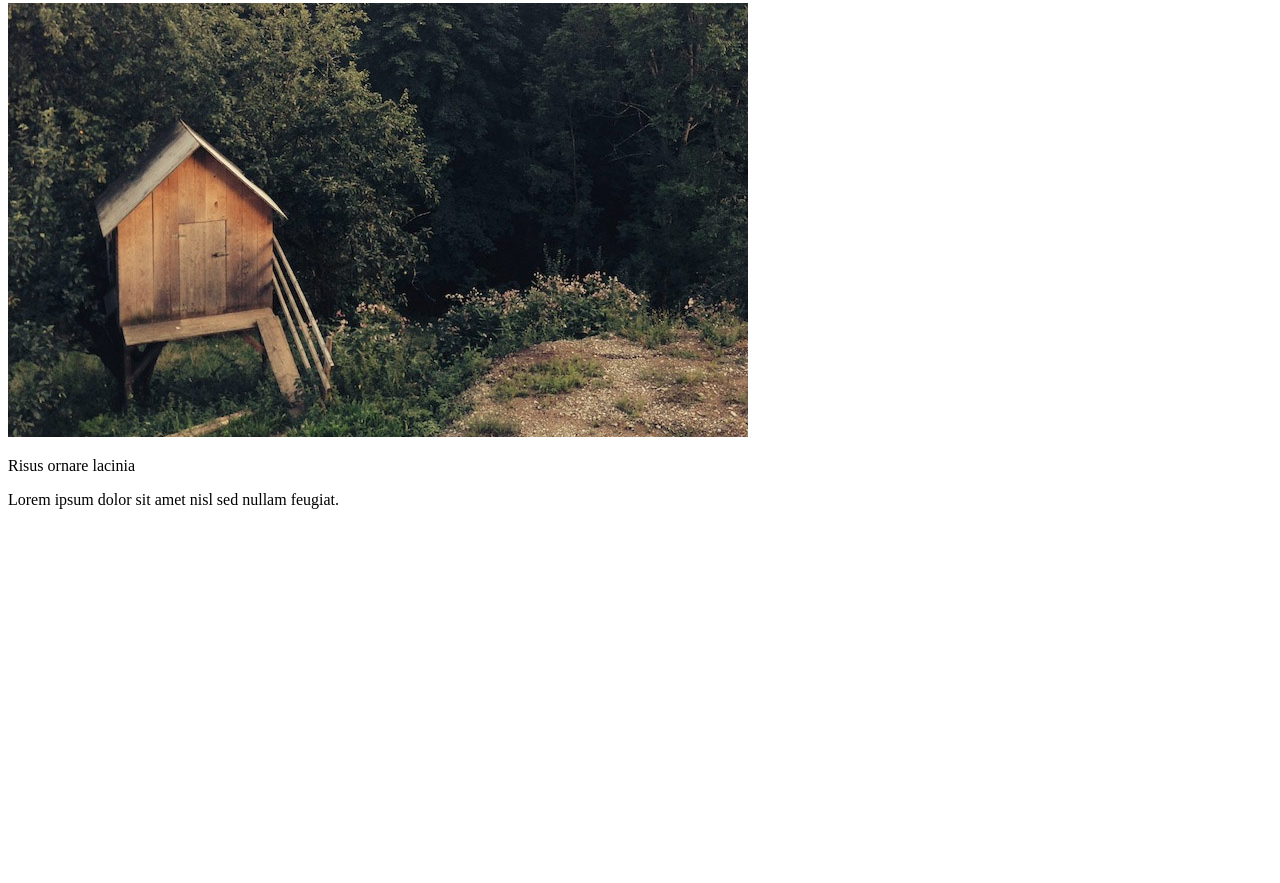
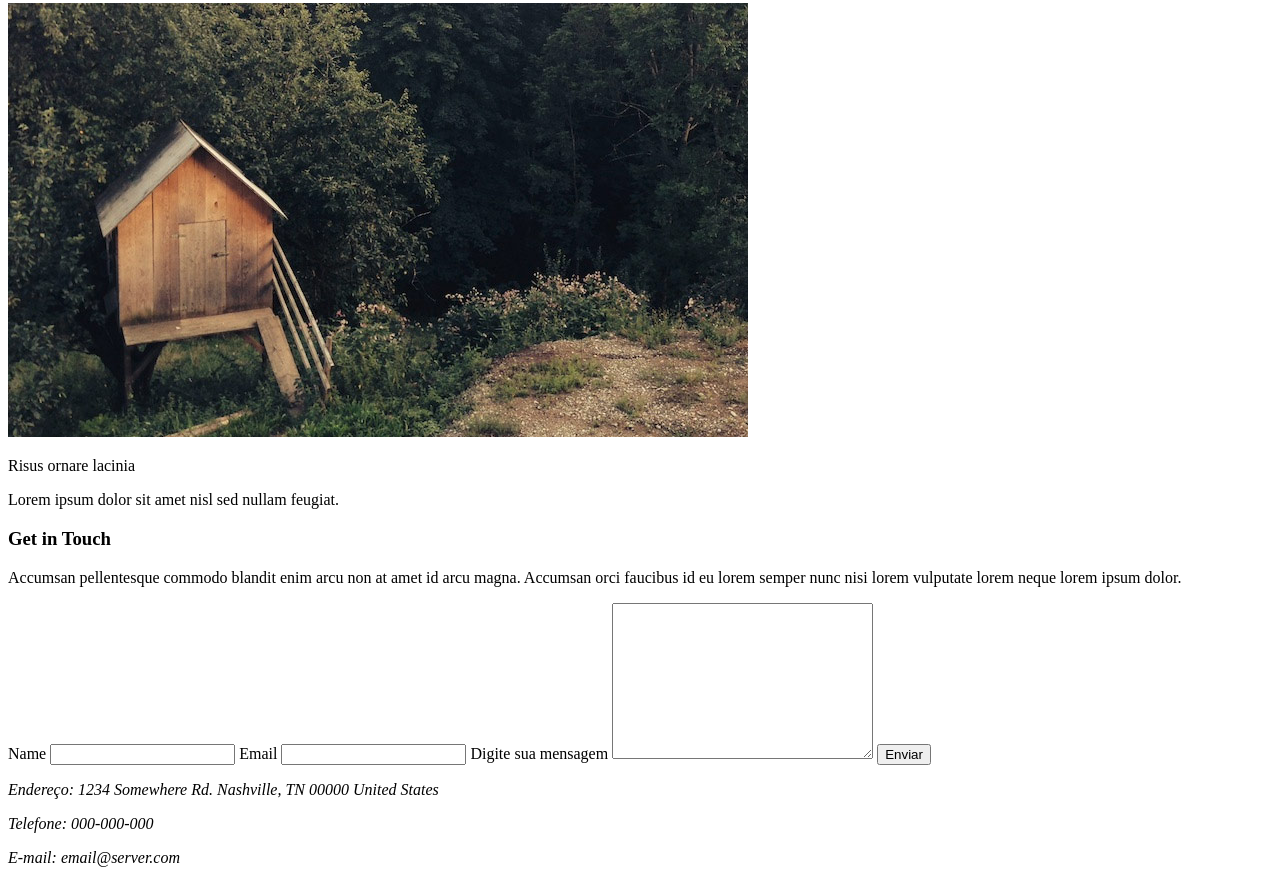
Before and after one commit to TiagoPSouza/projeto_03, a plain HTML site: page index.html in a window 1280 px wide. Shown: the part 3000-3883 px from the top of the page. Before the commit the page ends 3525 px from the top, so only its background shows below. Drawn offline with Linux system fonts and the light colour scheme.

Commit message:
10/08/2022
as 21h e 21m

```diff
--- a/index.html
+++ b/index.html
@@ -73,8 +73,27 @@
                 title">Risus ornare lacinia</p>
                 <p>Lorem ipsum dolor sit amet nisl sed nullam feugiat.</p>
             </article>
+        </section>
 
+        <section class="main-content-section">
+            <h3>Get in Touch</h3>
+            <p>Accumsan pellentesque commodo blandit enim arcu non at amet id arcu magna. Accumsan orci faucibus id eu lorem semper nunc nisi lorem vulputate lorem neque lorem ipsum dolor.</p>
+            <form action="#" method="post">
+                <label for="name">Name</label>
+                <input type="text" id="name" name="name">
+                <label for="email">Email</label>
+                <input type="email" name="email" id="email">
+                <label for="msg">Digite sua mensagem</label>
+                <textarea name="msg" id="msg" cols="30" rows="10"></textarea>
+                <input type="submit" value="Enviar">
+            </form>
 
+            <address>
+                <p><span>Endereço:</span> 1234 Somewhere Rd. Nashville, TN 00000 United States
+                </p>
+                <p><span>Telefone:</span> 000-000-000</p>
+                <p><span>E-mail:</span> email@server.com</p>
+            </address>
         </section>
 
 
```
Also changed, not shown: overlay.png.
